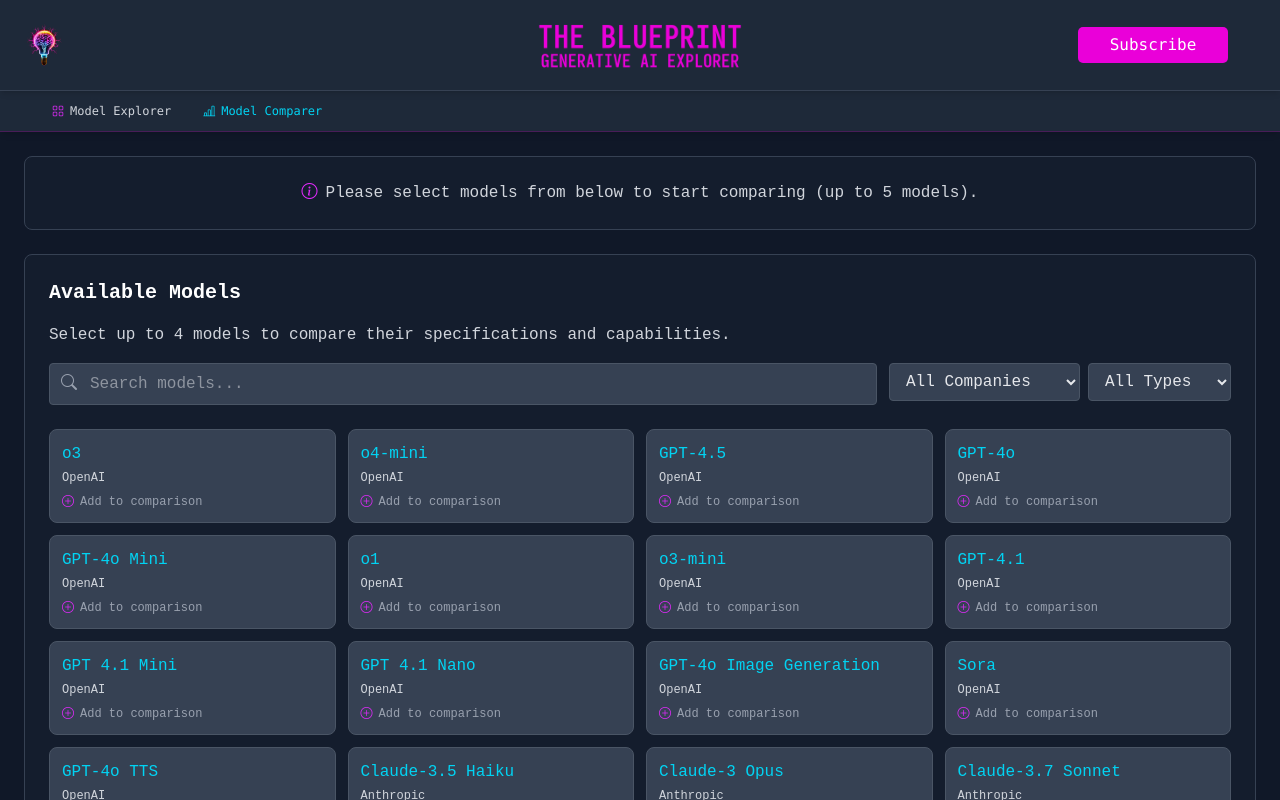
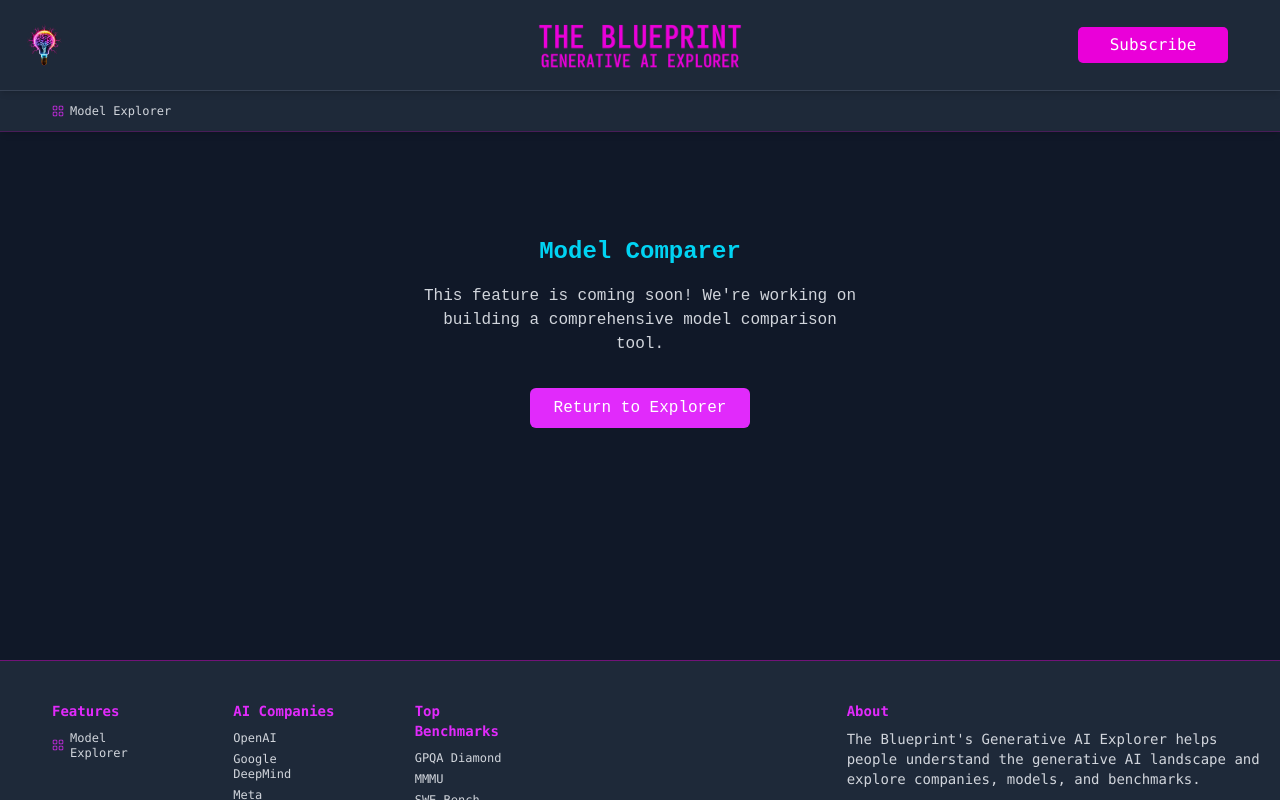
Before and after one commit to seanbetts/genai-explorer, a Next.js app: page /compare in a window 1280 px wide. Shown: the top 800 px of the page. Built offline with nearby package versions, Linux system fonts and the light colour scheme.

Commit message:
Hidden model comparer

```diff
--- a/app/components/index.tsx
+++ b/app/components/index.tsx
@@ -327,6 +327,8 @@
               <span>Model Explorer</span>
             </a>
 
+            {/* Temporarily hidden Model Comparer */}
+            {false && (
               <a
                 href="/compare"
                 className={`transition-colors flex items-center ${
@@ -342,6 +344,7 @@
                 }`}></i>
                 <span>Model Comparer</span>
               </a>
+            )}
 
             {/* Breadcrumb navigation - hidden for now
             <div className="hidden ml-auto text-gray-400 md:pr-8">
@@ -404,7 +407,8 @@
           </Suspense>
         )}
 
-        {(currentView === 'compare' || isComparePage || compareParam) && (
+        {/* Temporarily hidden Model Comparer */}
+        {false && (currentView === 'compare' || isComparePage || compareParam) && (
           <Suspense fallback={
             <div className="animate-pulse p-6 space-y-6">
               <div className="h-6 bg-gray-700 rounded w-32 mx-auto"></div>
@@ -417,6 +421,22 @@
               onBack={handleBack}
             />
           </Suspense>
+        )}
+
+        {/* Show "Coming Soon" message if someone tries to access the compare page directly */}
+        {(currentView === 'compare' || isComparePage || compareParam) && (
+          <div className="flex flex-col items-center justify-center py-20">
+            <h2 className="text-2xl font-bold text-cyan-400 mb-4">Model Comparer</h2>
+            <p className="text-gray-300 text-center max-w-md mb-8">
+              This feature is coming soon! We're working on building a comprehensive model comparison tool.
+            </p>
+            <button
+              onClick={goToHome}
+              className="bg-fuchsia-500 hover:bg-fuchsia-600 text-white py-2 px-6 rounded-md transition-colors"
+            >
+              Return to Explorer
+            </button>
+          </div>
         )}
       </main>
 
@@ -447,6 +467,8 @@
                       <span>Model Explorer</span>
                     </a>
                   </li>
+                  {/* Temporarily hidden Model Comparer */}
+                  {false && (
                     <li>
                       <a
                         href="/compare"
@@ -464,6 +486,7 @@
                         <span>Model Comparer</span>
                       </a>
                     </li>
+                  )}
                 </ul>
               </div>
 
```
Lines whose indentation alone changed are shown as unchanged.
